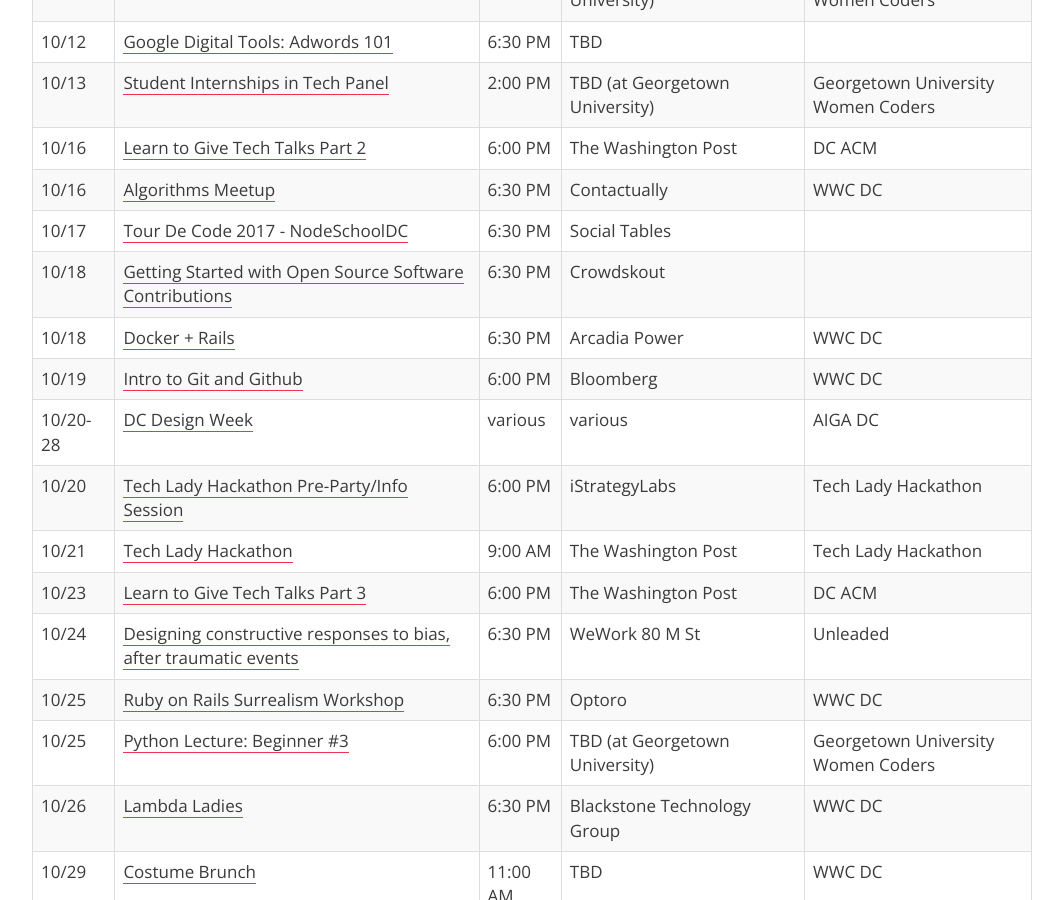
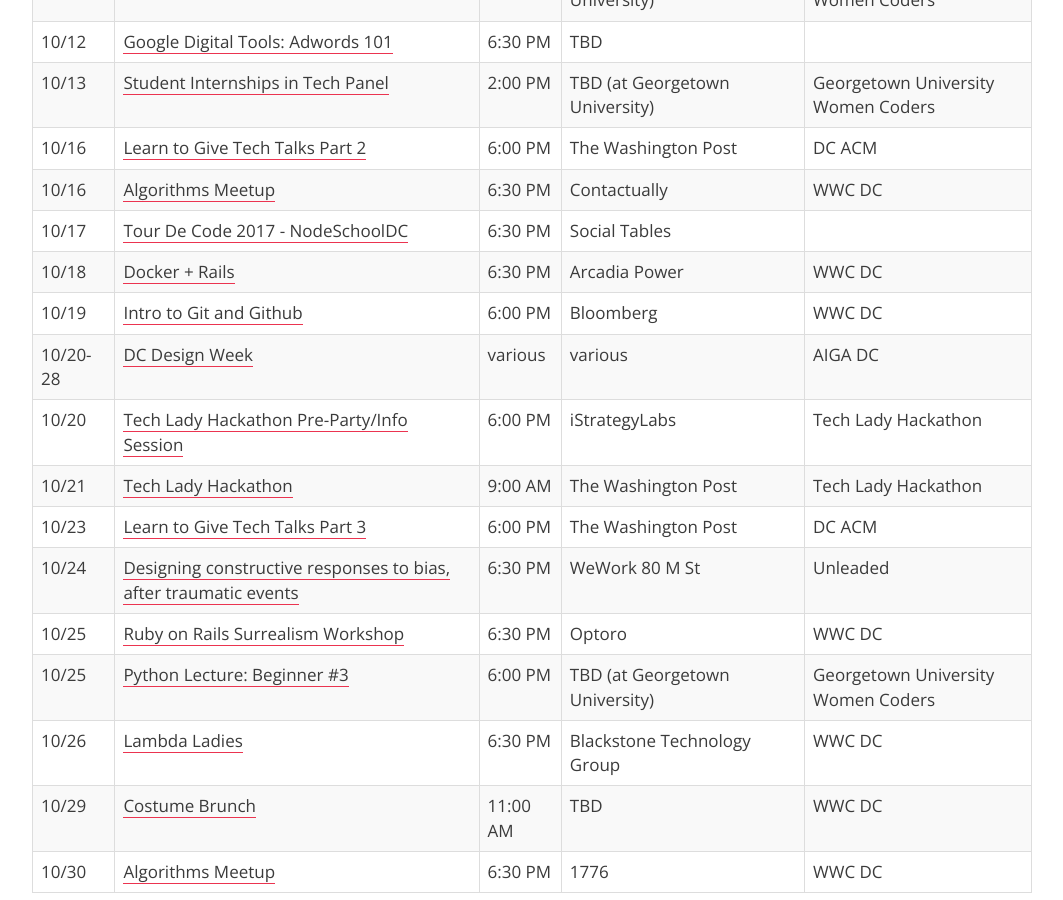
Before and after one commit to dcfemtech/dcfemtech.github.io, a Jekyll site: the page built from _events/tourdecode-2017.markdown, in a window 1280 px wide and 900 px high, scrolled down 1519 px. Shown: the whole window, without its empty margins (108-1171 px from the left). Built offline with Jekyll 4.4.1, drawn with Linux system fonts in a browser that asks for light colours.

Commit message:
Remove open source event from tdc calendar

```diff
--- a/_events/tourdecode-2017.markdown
+++ b/_events/tourdecode-2017.markdown
@@ -41,7 +41,6 @@
 | 10/16 | [Learn to Give Tech Talks Part 2](https://www.meetup.com/ACM-DC/events/242954241/) | 6:00 PM | The Washington Post | DC ACM |
 | 10/16 | [Algorithms Meetup]() | 6:30 PM | Contactually | WWC DC |
 | 10/17 | [Tour De Code 2017 - NodeSchoolDC](https://www.meetup.com/preview/node-dc/events/243586589) | 6:30 PM | Social Tables |
-| 10/18 | [Getting Started with Open Source Software Contributions](http://go.crowdskout.com/dcfemtech-tour-de-code-session-getting-started-with-open-source-software-contributions) | 6:30 PM | Crowdskout |
 | 10/18 | [Docker + Rails](https://www.meetup.com/Women-Who-Code-DC/events/243597195/) | 6:30 PM | Arcadia Power | WWC DC |
 | 10/19 | [Intro to Git and Github]() | 6:00 PM | Bloomberg | WWC DC |
 | 10/20-28 | [DC Design Week](http://www.dcdesignweek.org/) | various | various | AIGA DC
```
